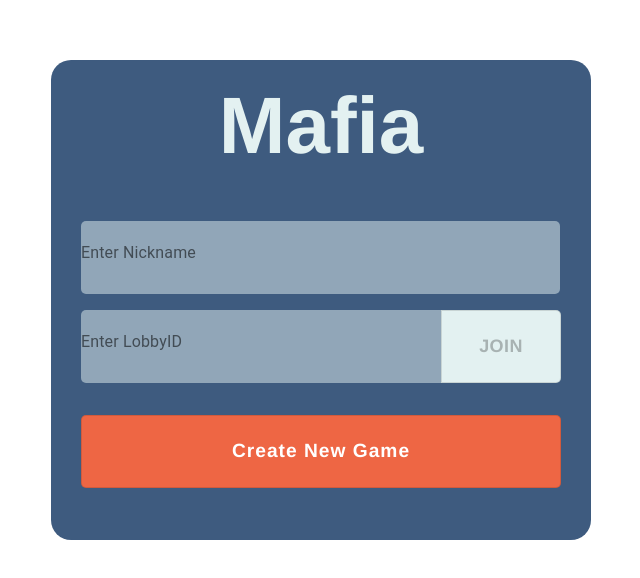
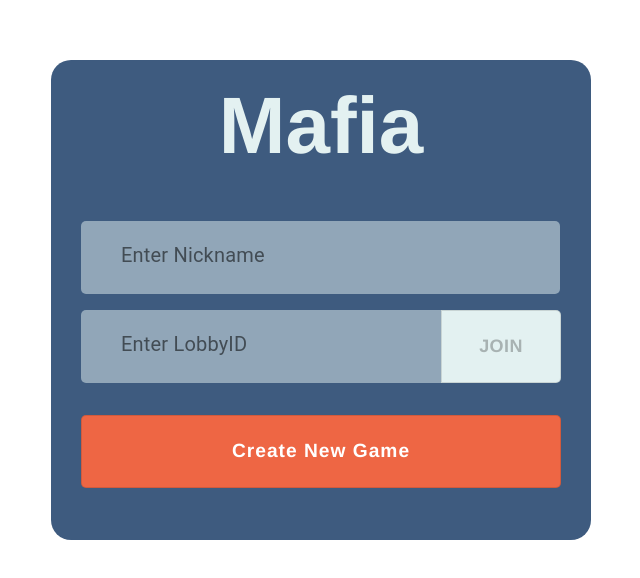
Before and after one commit to Mafia-Hands/Mafia, a React (Create React App) app in the folder frontend/: page / in a window 1280 px wide. Shown: the part 120-698 px from the top of the page, without its empty margins (319-959 px from the left). Built offline with nearby package versions, Linux system fonts and the light colour scheme; no server answers.

Commit message:
Homescreen styling changes

```diff
--- a/frontend/src/Components/TopBarSettings.jsx
+++ b/frontend/src/Components/TopBarSettings.jsx
@@ -12,14 +12,18 @@ import KeyboardBackspaceIcon from '@material-ui/icons/KeyboardBackspace';
 const StyledIconButton = withStyles({
     root: {
         padding: '5px',
-        color: 'white',
+        color: '#293241',
     },
 })(IconButton);
 
 const TopBarSettings = ({ currentScreen, showSettings, showUp, setOpenInfo, showBack }) => (
     <div className={styles.container}>
         {showBack && (
-            <StyledIconButton variant="contained" className={styles.backButton} onClick={() => showUp(false)}>
+            <StyledIconButton
+                variant="contained"
+                className={`${styles.backButton} ${!currentScreen.includes('Lobby') && styles.rolesAndRules}`}
+                onClick={() => showUp(false)}
+            >
                 <KeyboardBackspaceIcon />
             </StyledIconButton>
         )}
--- a/frontend/src/Pages/HomePage.js
+++ b/frontend/src/Pages/HomePage.js
@@ -9,15 +9,9 @@ import ClickAwayListener from '@material-ui/core/ClickAwayListener';
 
 const CustomTextField = withStyles({
     root: {
-
         '& label.Mui-focused': {
-
             color: '#3E5B7F',
-
-
         },
-
-
     },
 })(TextField);
 
@@ -47,7 +41,6 @@ const CustomCreateButton = withStyles({
         border: 'none',
         '&:hover': {
             backgroundColor: 'rgb(180, 63, 34)',
-
         },
     },
     label: {
@@ -55,11 +48,10 @@ const CustomCreateButton = withStyles({
         color: 'white',
         fontWeight: 'bold',
         letterSpacing: '1px',
-        textTransform:'capitalize',
-        fontSize: '1.2rem'
+        textTransform: 'capitalize',
+        fontSize: '1.2rem',
     },
 })(Button);
-
 
 export default function HomePage() {
     const { dispatch } = useContext(GeneralContext);
@@ -121,8 +113,8 @@ export default function HomePage() {
         <div className={styles.container}>
             <div className={styles.contents}>
                 <div className={styles.header}> Mafia </div>
-                <ClickAwayListener onClickAway={handleTooltipClose}>
-                    <div>
+                <ClickAwayListener onClickAway={handleTooltipClose} style={{ display: 'grid' }}>
+                    <div style={{ display: 'grid' }}>
                         <Tooltip
                             PopperProps={{
                                 disablePortal: true,
@@ -135,7 +127,7 @@ export default function HomePage() {
                             title={
                                 <React.Fragment>
                                     <div className={styles.checkers}>
-                                        <span className={tickNonempty? styles.validNickname : styles.invalidNickname}>
+                                        <span className={tickNonempty ? styles.validNickname : styles.invalidNickname}>
                                             {tickNonempty ? (
                                                 <span>
                                                     <CheckRoundedIcon fontSize="small" />
@@ -145,7 +137,7 @@ export default function HomePage() {
                                                 <span className={styles.checkitems}> Non-empty nickname</span>
                                             )}
                                         </span>
-                                        <span className={tickNoSpaces? styles.validNickname : styles.invalidNickname}>
+                                        <span className={tickNoSpaces ? styles.validNickname : styles.invalidNickname}>
                                             {tickNoSpaces ? (
                                                 <span>
                                                     <CheckRoundedIcon fontSize="small" />
@@ -155,7 +147,9 @@ export default function HomePage() {
                                                 <span className={styles.checkitems}>No spaces</span>
                                             )}
                                         </span>
-                                        <span className={tickLessThanTen? styles.validNickname : styles.invalidNickname}>
+                                        <span
+                                            className={tickLessThanTen ? styles.validNickname : styles.invalidNickname}
+                                        >
                                             {tickLessThanTen ? (
                                                 <span>
                                                     <CheckRoundedIcon fontSize="small" />
@@ -181,7 +175,8 @@ export default function HomePage() {
                                 value={nickname}
                                 onChange={(e) => validateNickname(e.target.value)}
                                 onClick={handleTooltipOpen}
-                    InputProps={{ disableUnderline: true }}
+                                InputLabelProps={{ style: { fontSize: '20px', paddingLeft: '2em' } }}
+                                InputProps={{ disableUnderline: true, style: { fontSize: '30px', paddingLeft: '1em' } }}
                             ></CustomTextField>
                         </Tooltip>
                     </div>
@@ -194,12 +189,25 @@ export default function HomePage() {
                     autoComplete="off"
                     type="text"
                     onChange={(e) => setCode(e.target.value)}
-                    InputProps={{ disableUnderline: true }}
+                    InputLabelProps={{ style: { fontSize: '20px', paddingLeft: '2em' } }}
+                    InputProps={{ disableUnderline: true, style: { fontSize: '30px', paddingLeft: '1em' } }}
                 ></CustomTextField>
-                <CustomJoinButton className={styles.joinButton} variant="outlined" onClick={joinLobby} id="join-lobby" disabled={joinDisabled}>
+                <CustomJoinButton
+                    className={styles.joinButton}
+                    variant="outlined"
+                    onClick={joinLobby}
+                    id="join-lobby"
+                    disabled={joinDisabled}
+                >
                     Join
                 </CustomJoinButton>
-                <CustomCreateButton className={styles.createButton} variant="outlined" onClick={createLobby} id="create-lobby" disabled={joinDisabled}>
+                <CustomCreateButton
+                    className={styles.createButton}
+                    variant="outlined"
+                    onClick={createLobby}
+                    id="create-lobby"
+                    disabled={joinDisabled}
+                >
                     Create new game
                 </CustomCreateButton>
             </div>
--- a/frontend/src/Pages/NewGameScreen.jsx
+++ b/frontend/src/Pages/NewGameScreen.jsx
@@ -9,6 +9,7 @@ import socket from '../Socket';
 import { Button, makeStyles, Modal, withStyles } from '@material-ui/core';
 import RolesAndRules from '../Components/RolesAndRules';
 import SettingDialog from '../Pages/SettingDialog';
+import ModalMUI from '../Modal/ModalMUI';
 
 const StyledButton = withStyles({
     root: {
@@ -30,6 +31,7 @@ const useStyles = makeStyles({
         display: 'none',
     },
     modal: {
+        color: 'white',
         display: 'flex',
         alignItems: 'center',
         justifyContent: 'center',
@@ -58,10 +60,7 @@ const NewGameScreen = () => {
                     <LobbySettings className={styles.lobbySettings} setOpen={setOpen} setOpenInfo={setOpenInfo} />
                 </div>
                 <div className={styles.rightContainer}>
-                    <Chatbox
-                        className={styles.chatbox}
-                        messageList={['hi', 'sup', "these are dummy messages, chat isn't currently implemented"]}
-                    />
+                    <Chatbox className={styles.chatbox} messageList={['hi', 'sup', 'Hi SOFTENG 701 :)']} />
 
                     <StyledButton
                         className={styles.startButton}
@@ -76,10 +75,10 @@ const NewGameScreen = () => {
                     </StyledButton>
                 </div>
             </div>
-            <div className={classes.root}>
-                <Modal className={classes.modal} open={open} setOpen={setOpen}>
+            <div style={{ display: 'none' }}>
+                <ModalMUI open={open} setOpen={setOpen}>
                     {openInfo ? (
-                        <div className={styles.Modal}>
+                        <div>
                             <TopBarSettings
                                 showBack={true}
                                 showUp={setOpen}
@@ -90,7 +89,7 @@ const NewGameScreen = () => {
                             <RolesAndRules inLobby />
                         </div>
                     ) : (
-                        <div className={styles.Modal}>
+                        <div>
                             <TopBarSettings
                                 showBack={true}
                                 showUp={setOpen}
@@ -100,7 +99,7 @@ const NewGameScreen = () => {
                             <SettingDialog />
                         </div>
                     )}
-                </Modal>
+                </ModalMUI>
             </div>
         </div>
     );
--- a/frontend/src/Styles/HomePage.module.css
+++ b/frontend/src/Styles/HomePage.module.css
@@ -1,19 +1,19 @@
 @import './colourScheme.css';
 
-.container{
+.container {
     height: 100vh;
     margin: 20px;
-    display: flex;
+    display: grid;
     align-items: center;
     justify-content: center;
 }
 
-.contents{
+.contents {
     display: grid;
     grid-template-rows: 2fr 1fr 1fr 0fr 1fr 0.5fr;
     grid-template-columns: 3fr 1fr;
     grid-row-gap: 1em;
-    background-color:var(--deepBlue);
+    background-color: var(--deepBlue);
     border-radius: 20px;
     width: 60vh;
     height: 60vh;
@@ -21,7 +21,7 @@
     padding-right: 30px;
 }
 
-.header{
+.header {
     grid-column-start: 1;
     grid-column-end: 3;
     text-align: center;
@@ -32,29 +32,29 @@
     padding-top: 20px;
 }
 
-.nameInputs{
+.nameInputs {
     grid-column-start: 1;
     grid-column-end: 3;
     border-radius: 5px;
-    background-color: rgba(227, 241, 241,0.5);
+    background-color: rgba(227, 241, 241, 0.5);
     height: 100%;
     width: 133%;
 }
-.codeInputs{
+.codeInputs {
     grid-column-start: 1;
     grid-column-end: 2;
     border-radius: 5px;
     border-top-right-radius: 0;
     border-bottom-right-radius: 0;
-    background-color: rgba(227, 241, 241,0.5)
+    background-color: rgba(227, 241, 241, 0.5);
 }
 
-.joinButton{
+.joinButton {
     grid-column-start: 2;
     grid-column-end: 3;
 }
 
-.createButton{
+.createButton {
     grid-column-start: 1;
     grid-column-end: 3;
     grid-row-start: 5;
--- a/frontend/src/Styles/NewGameScreen.module.css
+++ b/frontend/src/Styles/NewGameScreen.module.css
@@ -4,7 +4,7 @@
     display: grid;
     grid-template-columns: 1fr 1fr;
     grid-column-gap: 2em;
-    height: 100vh;
+    height: 80vh;
     padding-bottom: 30px;
 }
 
@@ -17,13 +17,13 @@
 .leftContainer {
     display: grid;
     row-gap: 2em;
-    height: 100vh;
+    height: 80vh;
     grid-template-rows: 1fr 1fr;
 }
 
 .rightContainer {
     display: grid;
-    height: 100vh;
+    height: 80vh;
     grid-template-rows: 85% 1fr;
     row-gap: 2em;
 }
@@ -45,7 +45,6 @@
 
 .Modal {
     background-color: var(--darkBlue);
-    color: white;
     border: 2px solid #e3f1f1;
     border-radius: 10px;
     padding: 10px;
--- a/frontend/src/Styles/TopBarSettings.module.css
+++ b/frontend/src/Styles/TopBarSettings.module.css
@@ -1,6 +1,10 @@
 .backButton {
     grid-area: BackButton;
     justify-self: start;
+}
+
+.rolesAndRules {
+    color: white !important;
 }
 
 .header {
```
Lines whose indentation alone changed are shown as unchanged.
